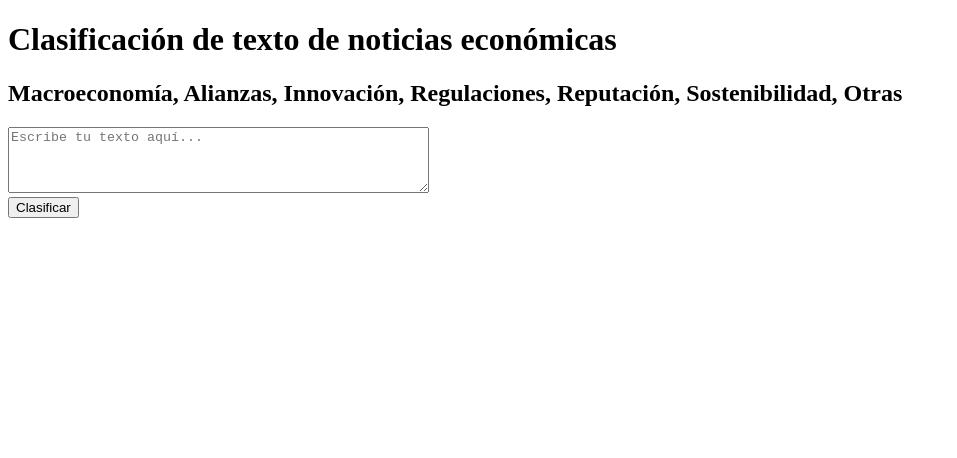
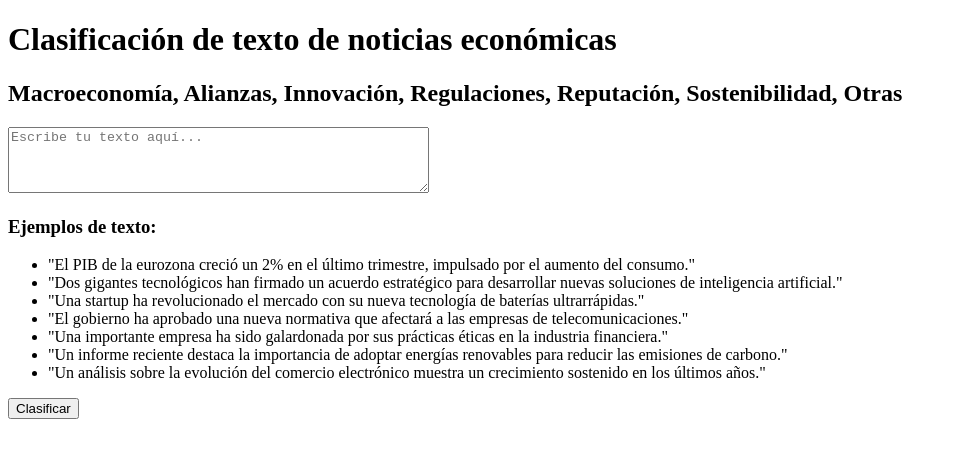
Before and after one commit to SRdeMora/Calsificador-de-textos, a plain HTML site: page index.html in a window 1280 px wide. Shown: the whole page, without its empty margins (0-957 px from the left). Drawn offline with Linux system fonts and the light colour scheme.

Commit message:
Update index.html

```diff
--- a/index.html
+++ b/index.html
@@ -10,6 +10,18 @@
     <h2>Macroeconomía, Alianzas, Innovación, Regulaciones, Reputación, Sostenibilidad, Otras</h2>
     <textarea id="textoEntrada" rows="4" cols="50" placeholder="Escribe tu texto aquí..."></textarea>
     <br>
+
+    <h3>Ejemplos de texto:</h3>
+    <ul>
+        <li>"El PIB de la eurozona creció un 2% en el último trimestre, impulsado por el aumento del consumo."</li>
+        <li>"Dos gigantes tecnológicos han firmado un acuerdo estratégico para desarrollar nuevas soluciones de inteligencia artificial."</li>
+        <li>"Una startup ha revolucionado el mercado con su nueva tecnología de baterías ultrarrápidas."</li>
+        <li>"El gobierno ha aprobado una nueva normativa que afectará a las empresas de telecomunicaciones."</li>
+        <li>"Una importante empresa ha sido galardonada por sus prácticas éticas en la industria financiera."</li>
+        <li>"Un informe reciente destaca la importancia de adoptar energías renovables para reducir las emisiones de carbono."</li>
+        <li>"Un análisis sobre la evolución del comercio electrónico muestra un crecimiento sostenido en los últimos años."</li>
+    </ul>
+
     <button id="botonClasificar">Clasificar</button>
     <p id="resultado"></p>
 </body>
```
